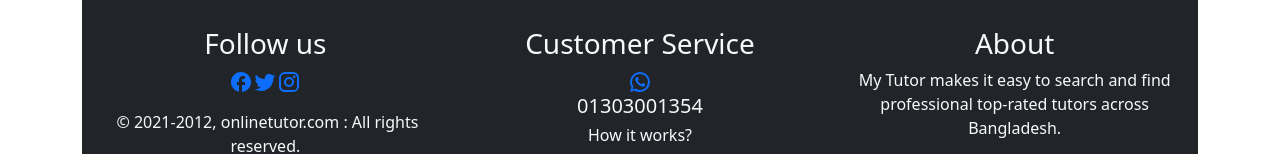
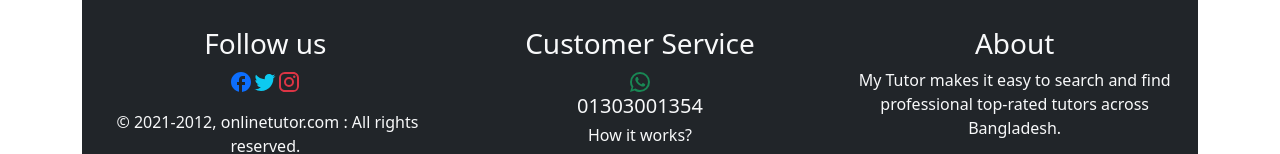
Before and after one commit to pd1116/Online-Tutor, a React (Create React App) app: page / in a window 1280 px wide. Shown: the part 2808-2962 px from the top of the page. Built offline with nearby package versions, Linux system fonts and the light colour scheme.

Commit message:
all update

```diff
--- a/src/Components/Footer/Footer.js
+++ b/src/Components/Footer/Footer.js
@@ -15,9 +15,9 @@ const Footer = () => {
                 <div className="col-md-4 col-sm-12 ">
                     <div className="social pb-3">
                     <h3>Follow us</h3>
-                    <a href="http://facebook.com/"><FacebookOutlinedIcon></FacebookOutlinedIcon></a>
-                    <a href="http://twitter.com/"><TwitterIcon></TwitterIcon></a>
-                    <a href="http://twitter.com/"><InstagramIcon></InstagramIcon></a>
+                    <a href="http://facebook.com/"><FacebookOutlinedIcon className=""></FacebookOutlinedIcon></a>
+                    <a href="http://twitter.com/"><TwitterIcon className="text-info"></TwitterIcon></a>
+                    <a href="http://twitter.com/"><InstagramIcon className="text-danger"></InstagramIcon></a>
 
                     </div>
                     <p>&nbsp;©  2021-2012, onlinetutor.com : All rights reserved.</p>
@@ -26,7 +26,7 @@ const Footer = () => {
                 <div className="col-md-4 col-sm-12">
                 <div className="social pb-3">
                     <h3>Customer Service</h3>
-                   <a href="#"> <WhatsAppIcon></WhatsAppIcon></a> <h5>01303001354</h5>
+                   <a href="#" > <WhatsAppIcon className="text-success"></WhatsAppIcon></a> <h5>01303001354</h5>
                     <h6>How it works?</h6>
                     <h6>FAQ</h6>
 
```
